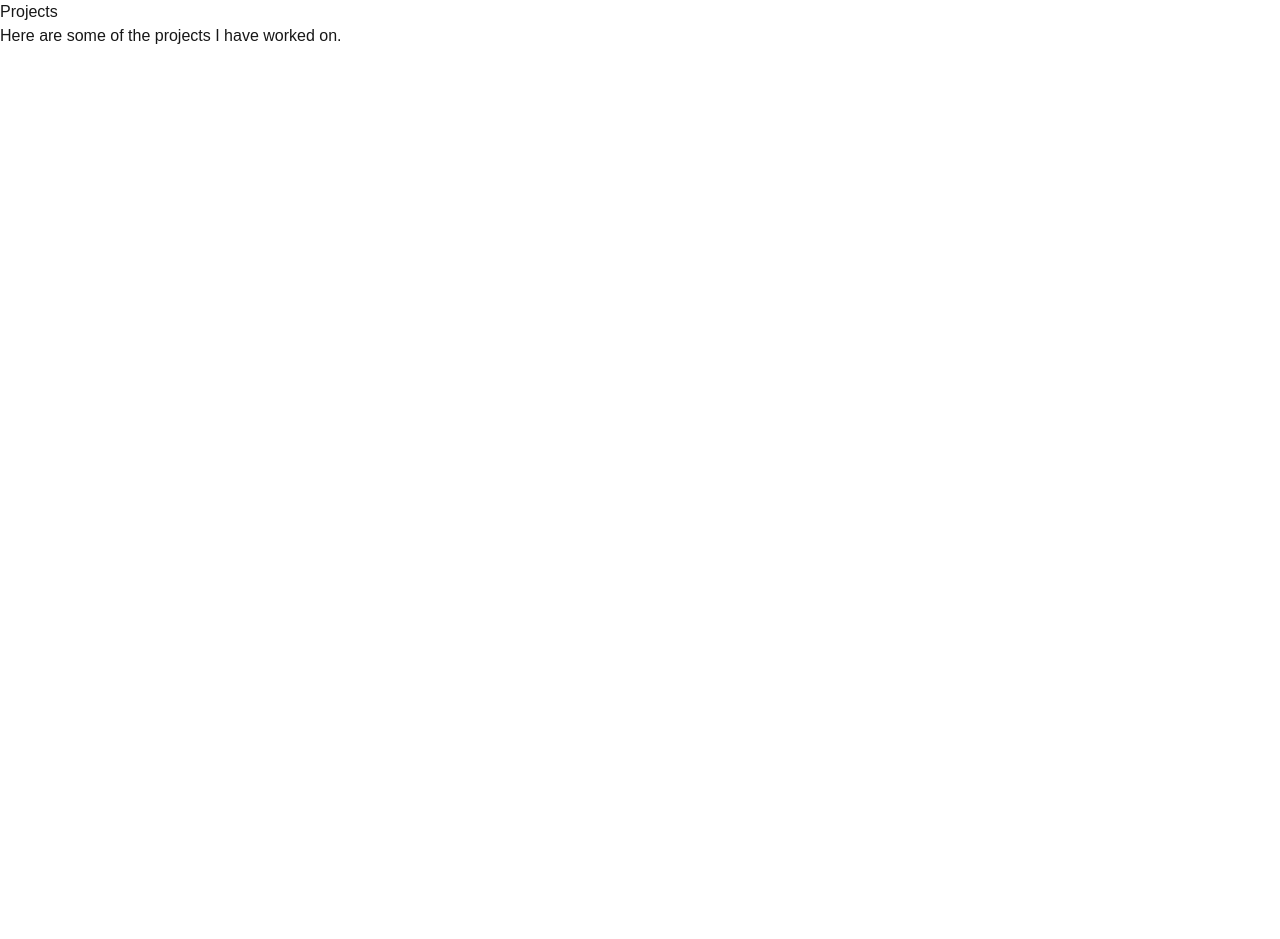
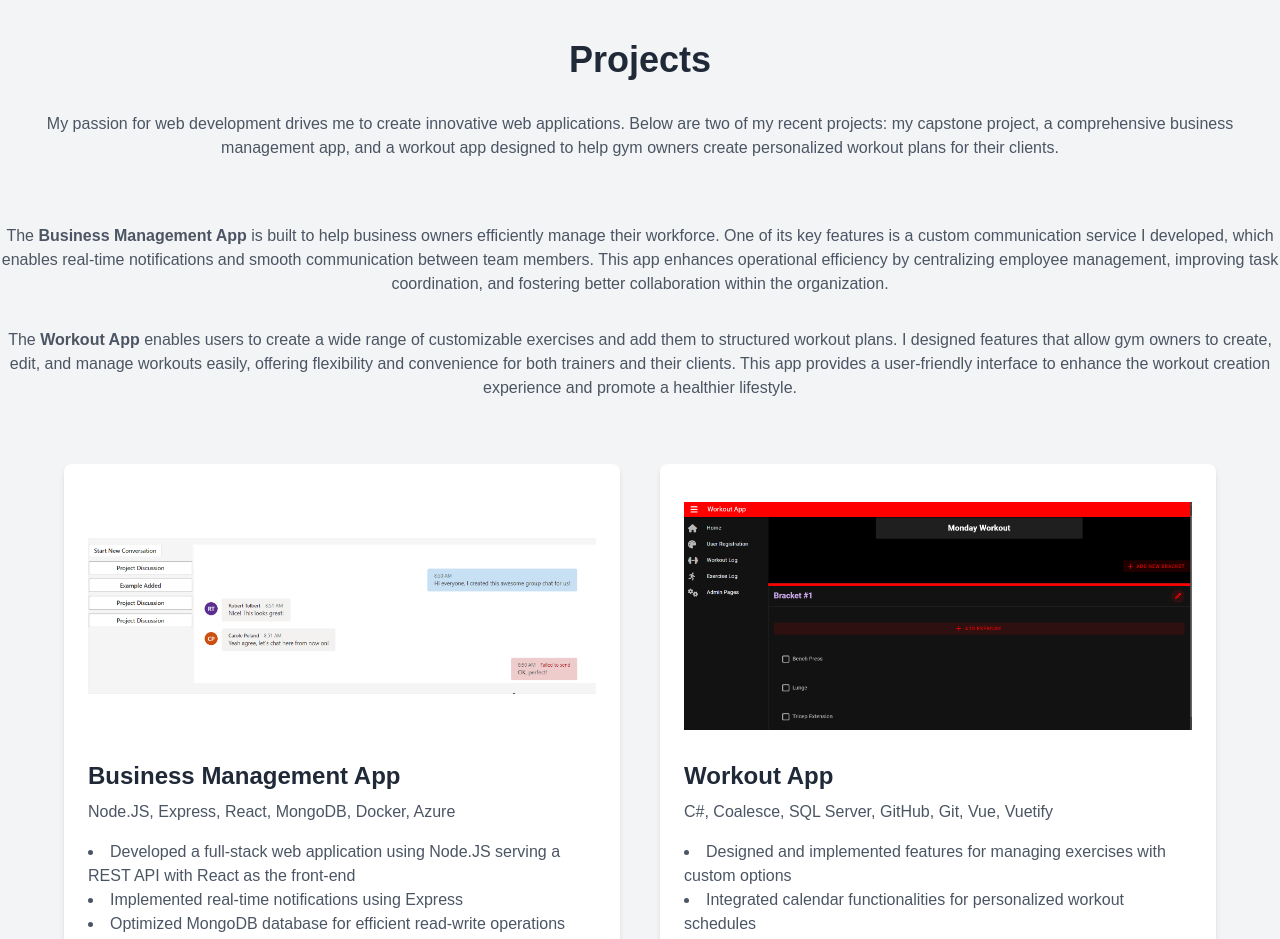
Before and after one commit to colestewart12/portfolio, a Next.js app: page /projects in a window 1280 px wide. Shown: the top 939 px of the page. Before the commit the page ends 800 px from the top, so only its background shows below. Built offline with nearby package versions, Linux system fonts and the light colour scheme.

Commit message:
finish projects section

```diff
--- a/app/projects/page.tsx
+++ b/app/projects/page.tsx
@@ -1,8 +1,120 @@
+import Image from "next/image";
+
 export default function Projects() {
   return (
-    <div>
-      <h1>Projects</h1>
-      <p>Here are some of the projects I have worked on.</p>
+    <div className="py-10 bg-gray-100">
+      <h1 className="text-4xl font-bold text-center text-gray-800 mb-8">
+        Projects
+      </h1>
+      <p className="text-center text-gray-600 mb-16">
+        My passion for web development drives me to create innovative web
+        applications. Below are two of my recent projects: my capstone project,
+        a comprehensive business management app, and a workout app designed to
+        help gym owners create personalized workout plans for their clients.
+      </p>
+
+      <p className="text-center text-gray-600 mb-8">
+        The <strong>Business Management App</strong> is built to help business
+        owners efficiently manage their workforce. One of its key features is a
+        custom communication service I developed, which enables real-time
+        notifications and smooth communication between team members. This app
+        enhances operational efficiency by centralizing employee management,
+        improving task coordination, and fostering better collaboration within
+        the organization.
+      </p>
+
+      <p className="text-center text-gray-600 mb-16">
+        The <strong>Workout App</strong> enables users to create a wide range of
+        customizable exercises and add them to structured workout plans. I
+        designed features that allow gym owners to create, edit, and manage
+        workouts easily, offering flexibility and convenience for both trainers
+        and their clients. This app provides a user-friendly interface to
+        enhance the workout creation experience and promote a healthier
+        lifestyle.
+      </p>
+
+      <div className="grid grid-cols-1 md:grid-cols-2 gap-10 max-w-6xl mx-auto">
+        {/* Business Management App */}
+        <div className="bg-white shadow-md rounded-lg p-6">
+          <a
+            href="https://github.com/StuartGavidia/businessapp"
+            target="_blank"
+            rel="noopener noreferrer"
+          >
+            <div className="relative h-64 w-full mb-4">
+              <Image
+                src="/bma.jpg"
+                alt="Business Management App"
+                layout="fill"
+                objectFit="contain"
+                className="rounded-lg"
+              />
+            </div>
+          </a>
+          <h2 className="text-2xl font-semibold text-gray-800 mb-2">
+            Business Management App
+          </h2>
+          <p className="text-gray-600 mb-4">
+            Node.JS, Express, React, MongoDB, Docker, Azure
+          </p>
+          <ul className="list-disc list-inside text-gray-600">
+            <li>
+              Developed a full-stack web application using Node.JS serving a
+              REST API with React as the front-end
+            </li>
+            <li>Implemented real-time notifications using Express</li>
+            <li>
+              Optimized MongoDB database for efficient read-write operations
+            </li>
+            <li>Deployed databases with Azure for a production environment</li>
+            <li>Used GitHub Actions to automate workflows</li>
+          </ul>
+        </div>
+
+        {/* Workout App */}
+        <div className="bg-white shadow-md rounded-lg p-6">
+          <a
+            href="https://github.com/colestewart12/MyWorkout"
+            target="_blank"
+            rel="noopener noreferrer"
+          >
+            <div className="relative h-64 w-full mb-4">
+              <Image
+                src="/workout.jpg"
+                alt="Workout App"
+                layout="fill"
+                objectFit="contain"
+                className="rounded-lg"
+              />
+            </div>
+          </a>
+          <h2 className="text-2xl font-semibold text-gray-800 mb-2">
+            Workout App
+          </h2>
+          <p className="text-gray-600 mb-4">
+            C#, Coalesce, SQL Server, GitHub, Git, Vue, Vuetify
+          </p>
+          <ul className="list-disc list-inside text-gray-600">
+            <li>
+              Designed and implemented features for managing exercises with
+              custom options
+            </li>
+            <li>
+              Integrated calendar functionalities for personalized workout
+              schedules
+            </li>
+            <li>
+              Developed user registration, authentication, and profile
+              management modules
+            </li>
+            <li>Used Coalesce to enhance data consistency and performance</li>
+            <li>
+              Built a user-friendly interface with Vue and Vuetify for easy
+              workout creation
+            </li>
+          </ul>
+        </div>
+      </div>
     </div>
   );
 }
```
Also changed, not shown: public/bma.jpg (added), public/workout.jpg (added).
